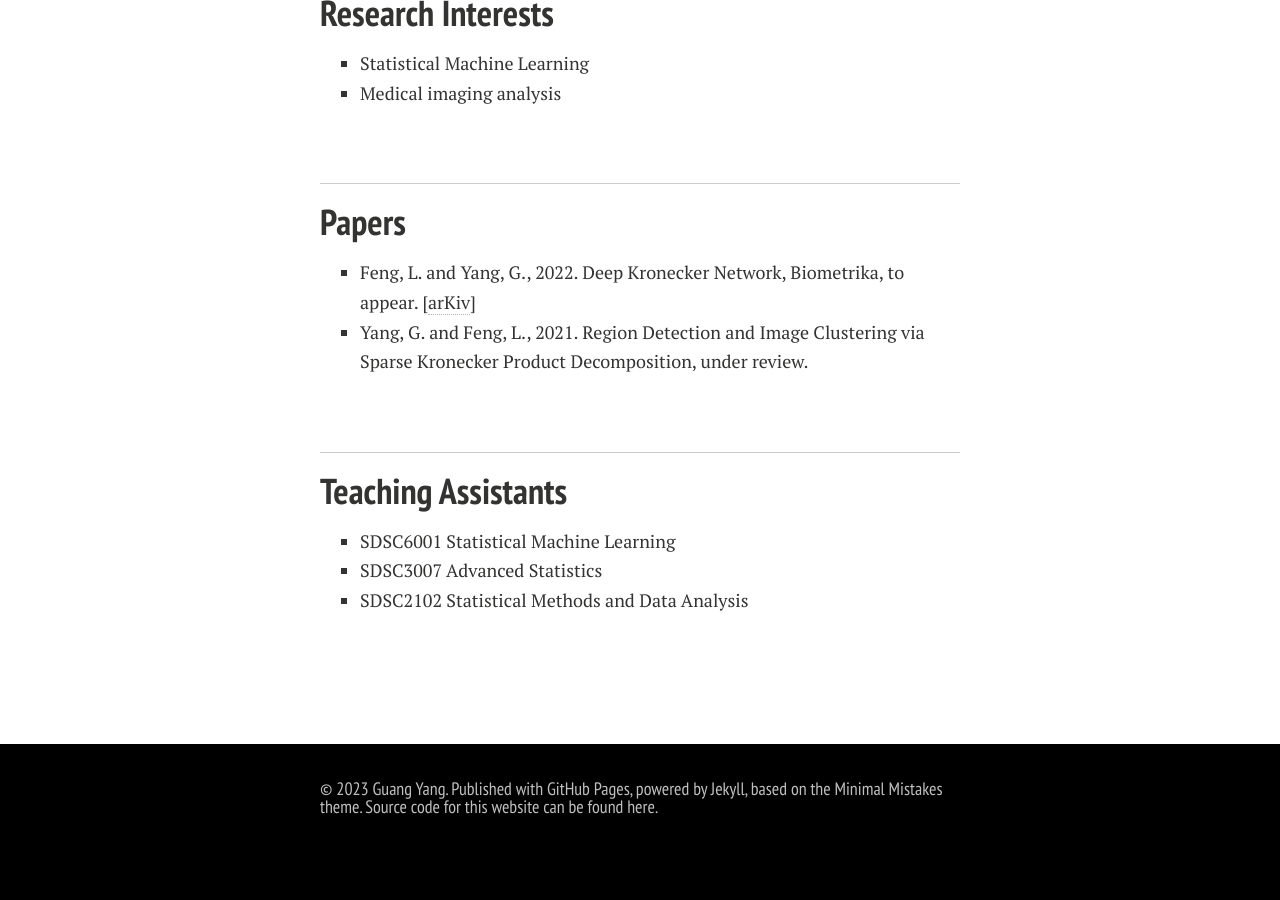
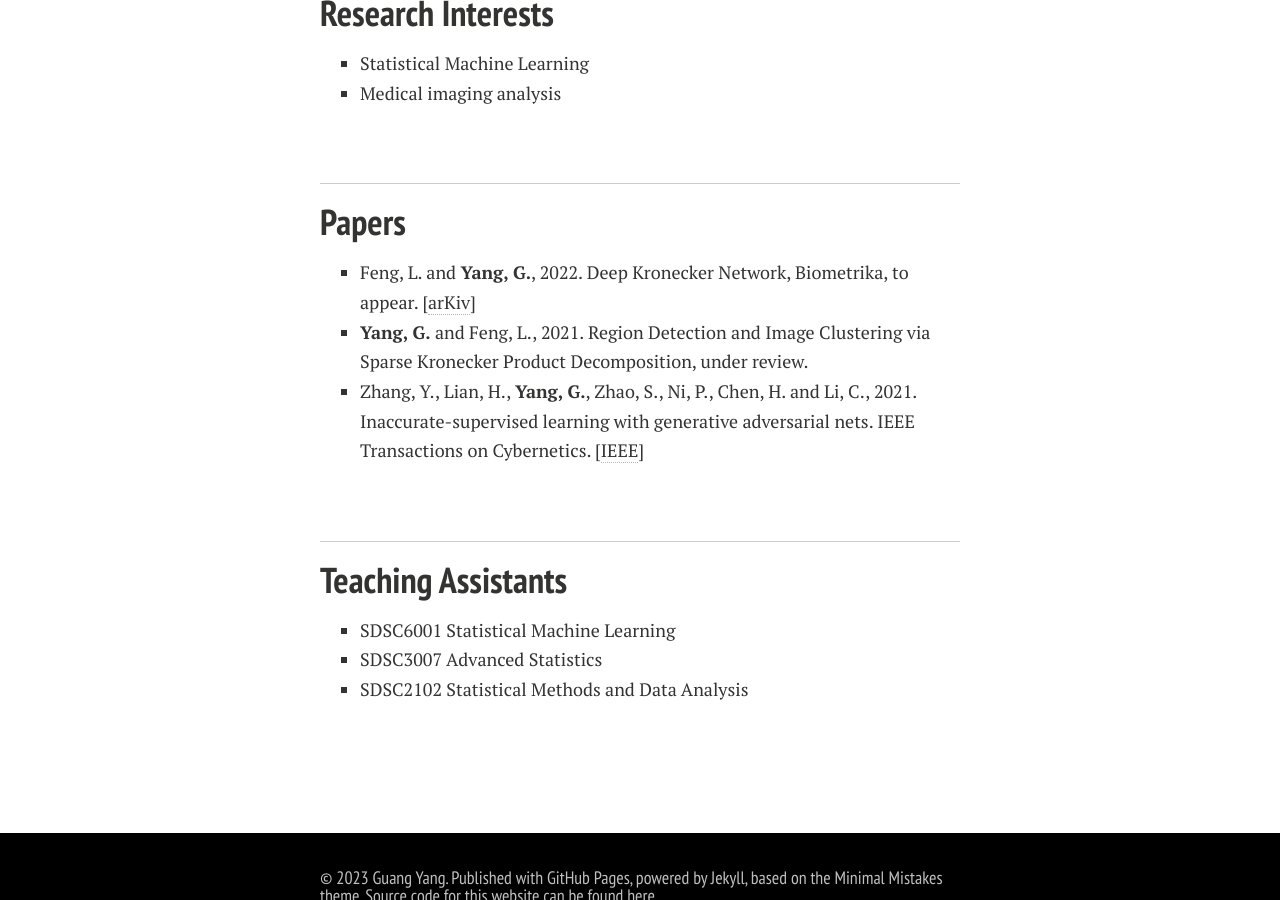
Before and after one commit to YLKnight/YLKnight.github.io, a Jekyll site: the page built from index.md, in a window 1280 px wide and 900 px high, scrolled down 617 px. Built offline with Jekyll 4.4.1, drawn with Linux system fonts in a browser that asks for light colours; nearby versions of some CDN libraries; comment, search, counter and statistics services are not loaded; a style sheet for code colours, icons or effects is not loaded; our own code applies the rules of GitHub Pages for plain Markdown files.

Commit message:
Update index.md

```diff
--- a/index.md
+++ b/index.md
@@ -32,8 +32,9 @@ I am a PhD candidate majoring in **Statistics** in School of Data Science, City
 
 ## Papers
 
-- Feng, L. and Yang, G., 2022. Deep Kronecker Network, Biometrika, to appear. [[arKiv](https://arxiv.org/abs/2210.13327)]
-- Yang, G. and Feng, L., 2021. Region Detection and Image Clustering via Sparse Kronecker Product Decomposition, under review.
+- Feng, L. and **Yang, G.**, 2022. Deep Kronecker Network, Biometrika, to appear. [[arKiv](https://arxiv.org/abs/2210.13327)]
+- **Yang, G.** and Feng, L., 2021. Region Detection and Image Clustering via Sparse Kronecker Product Decomposition, under review.
+- Zhang, Y., Lian, H., **Yang, G.**, Zhao, S., Ni, P., Chen, H. and Li, C., 2021. Inaccurate-supervised learning with generative adversarial nets. IEEE Transactions on Cybernetics. [[IEEE](https://ieeexplore.ieee.org/document/9526351?denied=)]
 
 <br>
 
```
